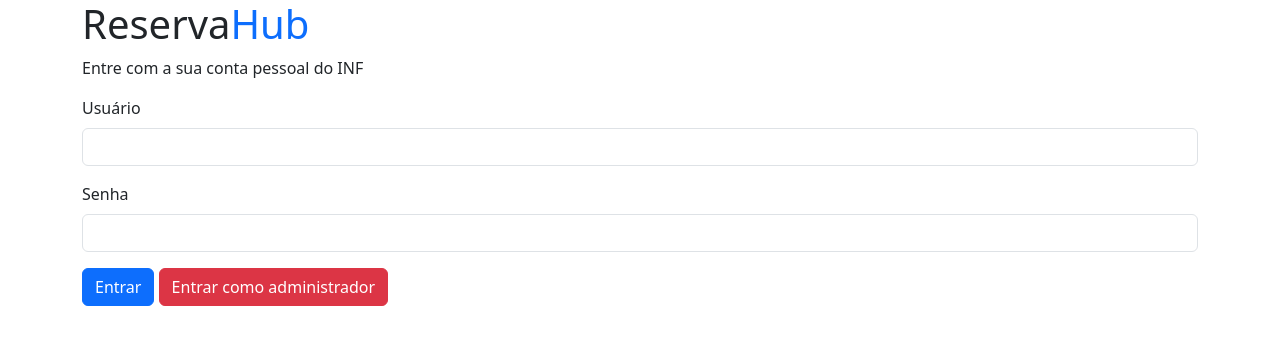
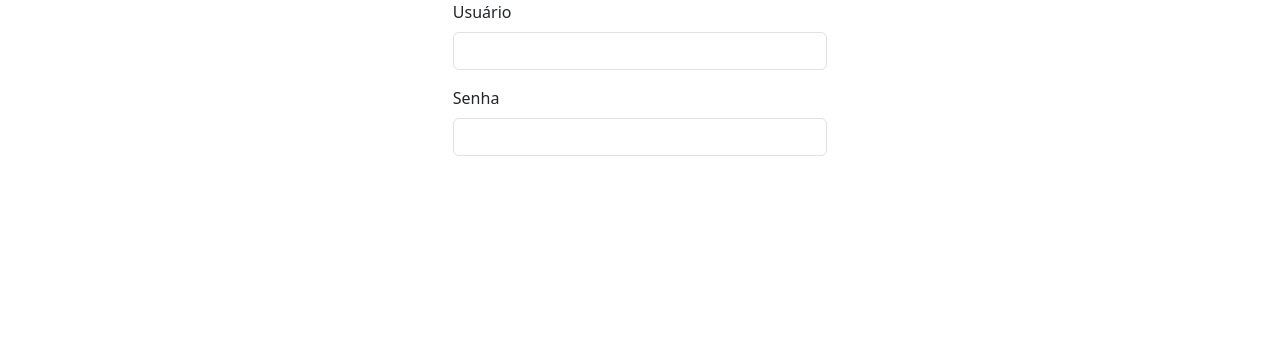
Before and after one commit to EduMenges/reserva-hub, a SvelteKit app in the folder frontend/: page /login in a window 1280 px wide. Shown: the top 344 px of the page. Built offline with nearby package versions, Linux system fonts and the light colour scheme.

Commit message:
Using small container

```diff
--- a/frontend/src/routes/login/+page.svelte
+++ b/frontend/src/routes/login/+page.svelte
@@ -1,9 +1,9 @@
 <script lang="ts">
   import Logo from "$lib/components/Logo.svelte";
+  import SmallContainer from "$lib/components/SmallContainer.svelte";
 </script>
 
-<Logo />
-<p>Entre com a sua conta pessoal do INF</p>
+<SmallContainer>
 
 <form method="post">
   <div class="mb-3">
@@ -15,6 +15,4 @@
     <input id="password" class="form-control" type="password" />
   </div>
 
-  <button type="submit" class="btn btn-primary" formaction="?/login">Entrar</button>
-  <button type="submit" class="btn btn-danger" formaction="?/as_admin">Entrar como administrador</button>
-</form>
+</SmallContainer>
```
Also changed, not shown: frontend/src/routes/+page.svelte (+8 -3 lines).
